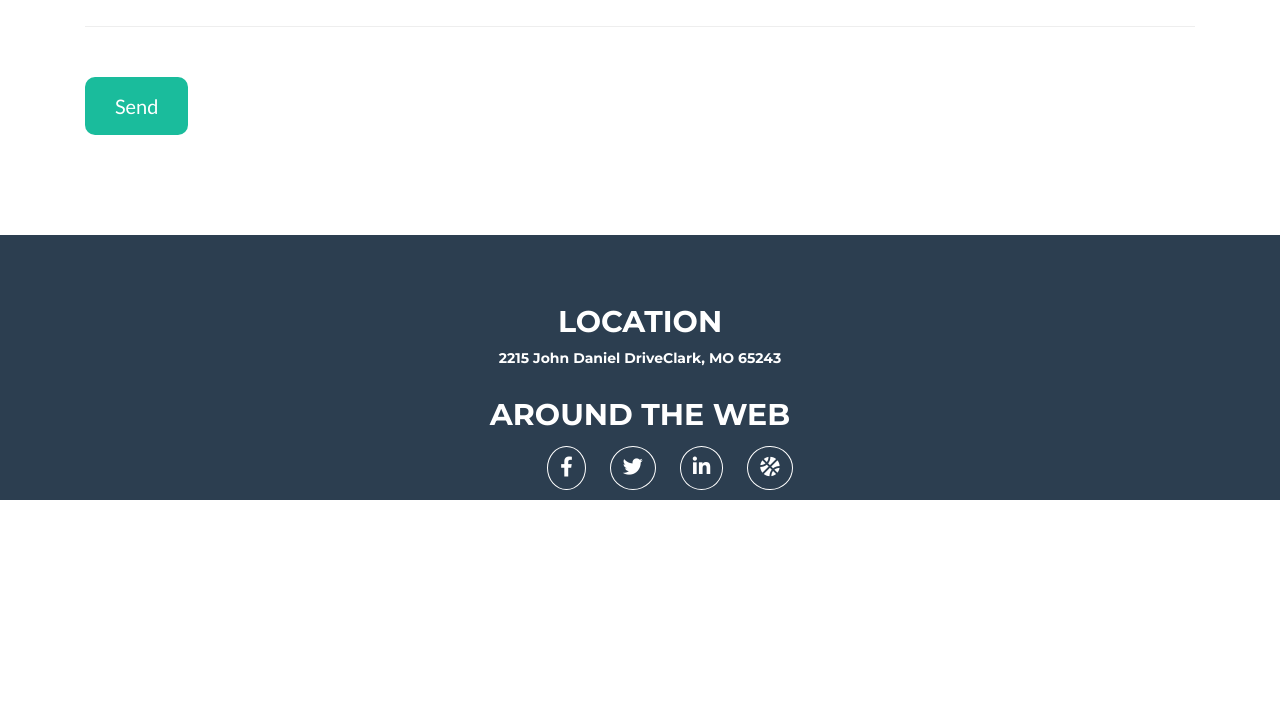
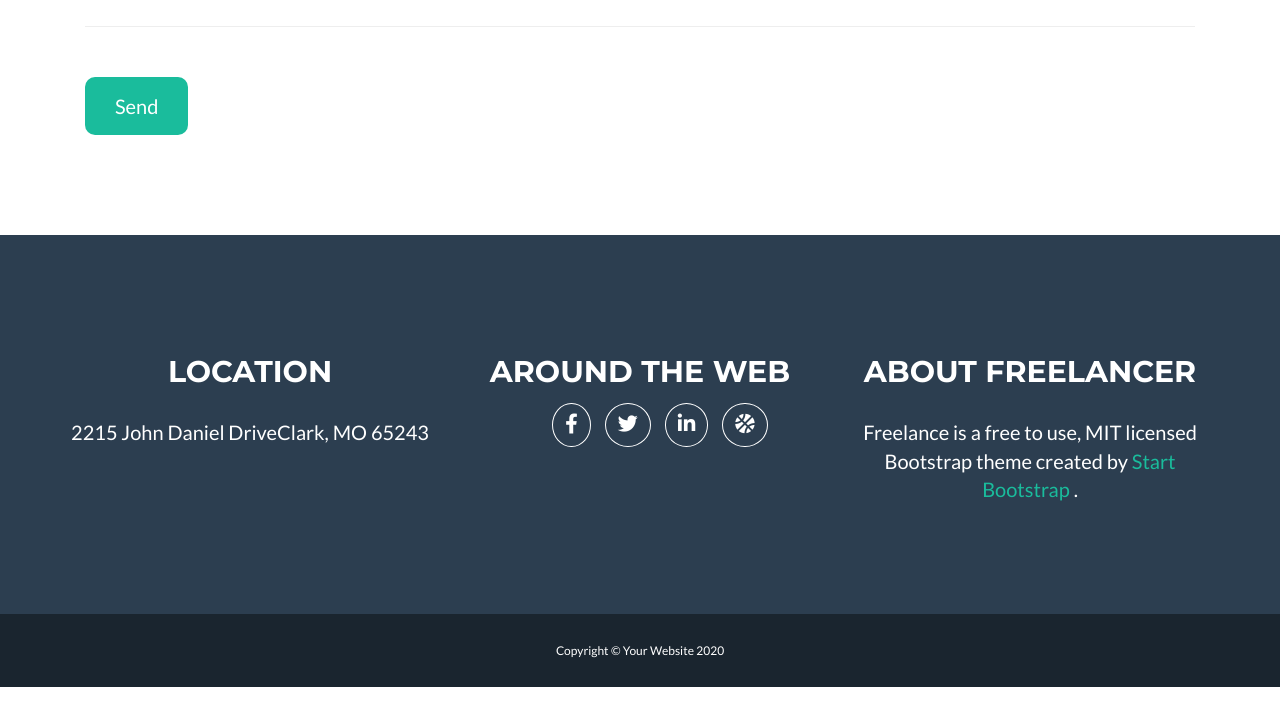
Before and after one commit to marongiu/html-css-bootstrap-freelancer, a plain HTML site: page index.html in a window 1280 px wide. Shown: the part 2633-3358 px from the top of the page. After the commit the page ends 3320 px from the top, so only its background shows below. Drawn offline with nearby package versions, Linux system fonts and the light colour scheme.

Commit message:
Fine footer

```diff
--- a/assets/css/master.css
+++ b/assets/css/master.css
@@ -1,6 +1,5 @@
 body {
   font-family: 'Montserrat', sans-serif;
-  height: 10000px;
 }
 
 nav.navbar {
@@ -211,12 +210,13 @@ input#send {
 .date-footer {
   text-align: center;
   margin-top: 100px;
+  padding-bottom: 100px;
   background: #2C3E50;
   color: #ffff;
 }
 
-.place {
-  padding-top: 50px;
+.place, .network, .freelance {
+  padding-top: 100px;
 }
 
 .social {
@@ -229,7 +229,19 @@ ul.media li {
   border: 1px solid #ffff;
   border-radius: 100%;
   padding: 10px 12px;
-  margin-left: 20px;
+  margin: 0 5px;
+}
+
+#green {
+  color: #1ABC9C;
+}
+
+.bg-credits {
+  background-color: #1A252F;
+  padding: 20px 0;
+  text-align: center;
+  color: #ffff;
+  font-family: "Lato";
 }
 
 
--- a/index.html
+++ b/index.html
@@ -200,14 +200,14 @@
       <div class="date-footer">
         <div class="container">
           <div class="row">
-            <div class="col-xs-12">
+            <div class="col-xs-12 col-sm-12 col-md-4 col-lg-4">
               <div class="place">
                 <h2>LOCATION</h2>
-                <p>2215 John Daniel DriveClark, MO 65243 </p>
+                <p class="text">2215 John Daniel DriveClark, MO 65243 </p>
               </div>
             </div>
 
-            <div class="col-xs-12">
+            <div class="col-xs-12 col-sm-12 col-md-4 col-lg-4">
               <div class="network">
                 <h2>AROUND THE WEB</h2>
                 <ul class="media">
@@ -226,6 +226,24 @@
                 </ul>
               </div>
             </div>
+
+            <div class="col-xs-12 col-sm-12 col-md-4 col-lg-4">
+              <div class="freelance">
+                <h2>ABOUT FREELANCER</h2>
+                <p class="text">Freelance is a free to use, MIT licensed Bootstrap theme created by <a id="green" href="#">Start Bootstrap</a> .
+                </p>
+              </div>
+            </div>
+          </div>
+        </div>
+      </div>
+
+      <div class="bg-credits">
+        <div class="container">
+          <div class="row">
+            <div class="col-xs-12 col-sm-12 col-md-12 col-lg-12">
+              <h6>Copyright © Your Website 2020</h6>
+            </div>
           </div>
         </div>
       </div>
```
